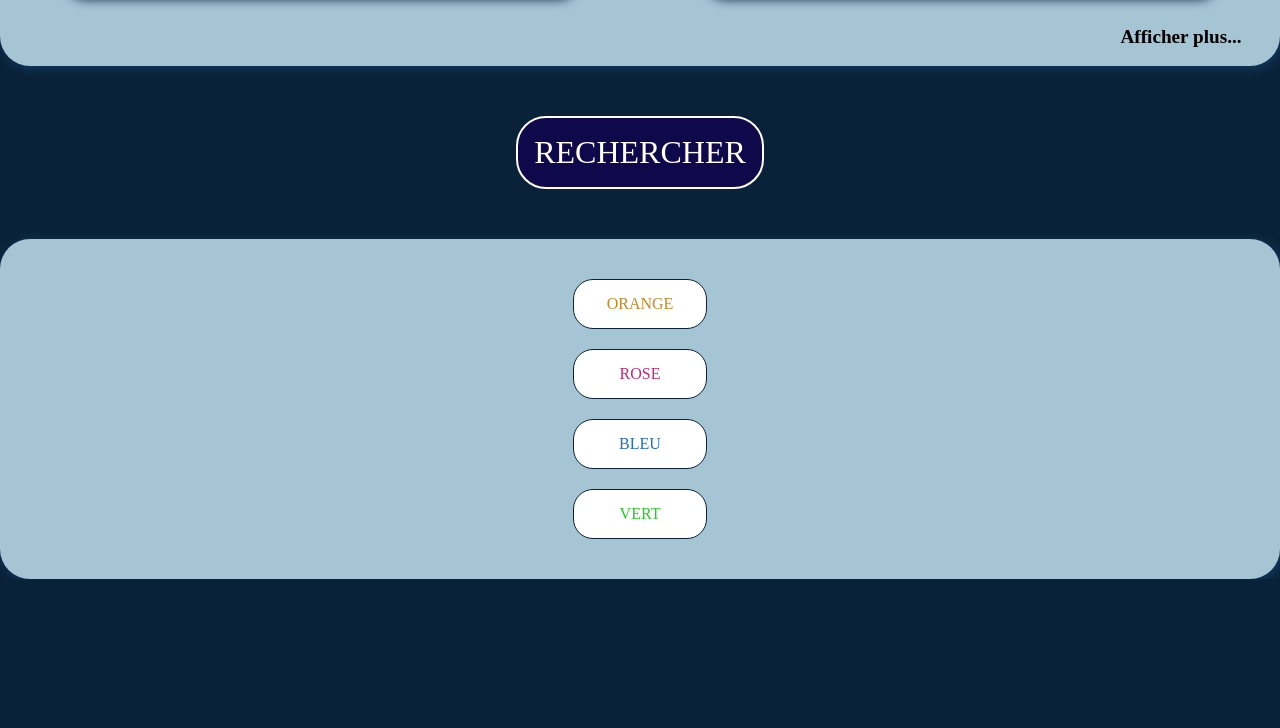
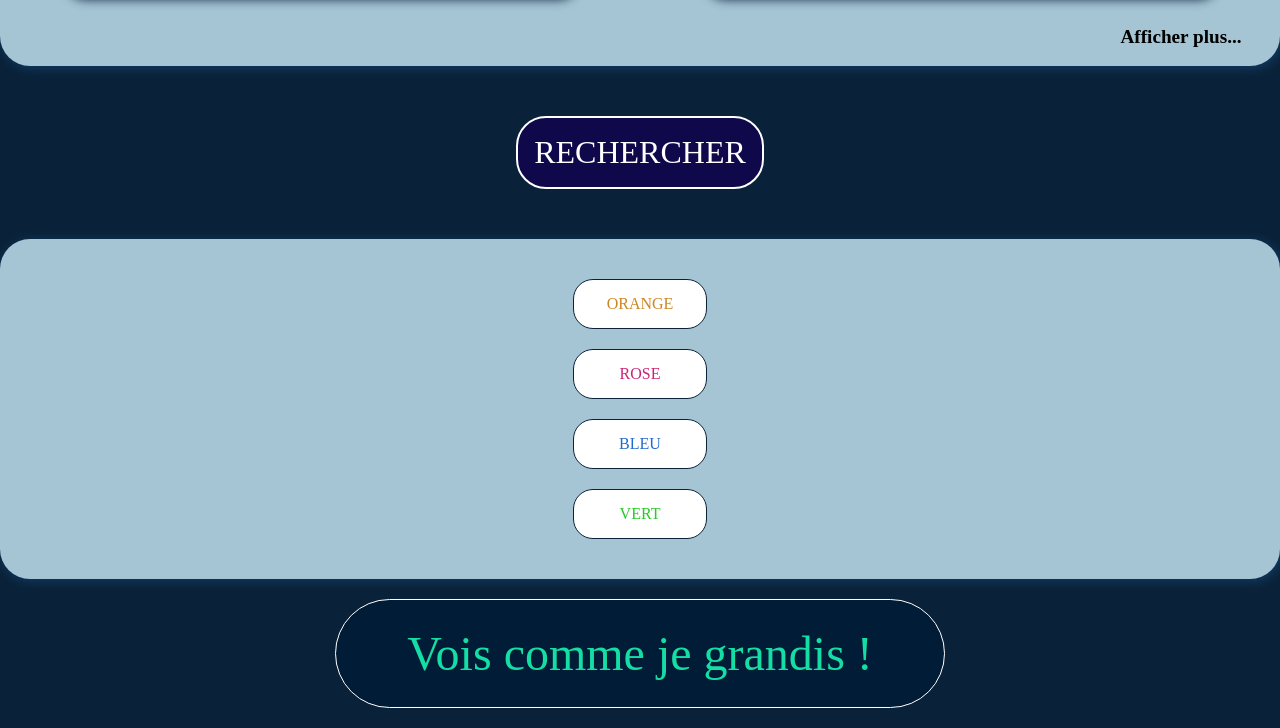
Before and after one commit to NanoFreelancePro/pratique-des-cours, a website: page index.html in a window 1280 px wide. Shown: the part 1380-2108 px from the top of the page. Before the commit the page ends 1959 px from the top, so only its background shows below. Drawn offline with Linux system fonts and the light colour scheme.

Commit message:
premiere transition, grossissement d'un bouton de 15% avec un tps de 400ms

```diff
--- a/index.html
+++ b/index.html
@@ -70,5 +70,13 @@
 	</article>
 
 
+	<!-- Transitions -->
+
+		<div class="container">
+			<div class="btn">
+				Vois comme je grandis !
+			</div>
+		</div>
+
 </body>
 </html>
--- a/sass/main.scss
+++ b/sass/main.scss
@@ -303,3 +303,26 @@ $heading--colors:(
         @include heading--color($heading--colors);
     }
 }
+
+
+/* TRANSITIONS */
+
+$cd-btn: #011c37;
+$cd-txt: #15DEA5;
+.btn {
+    width: 40%;
+    margin: 20px auto;
+    background: $cd-btn;
+    color: $cd-txt;
+    font-size: 3rem;
+    text-align: center;
+    cursor: pointer;
+    padding: 1.85rem 3rem;
+    border-radius: 10rem;
+    border: 1px solid #fff;
+    transform: scale(1);
+    transition: transform 400ms;
+    &:hover{
+        transform: scale(1.15);
+    }
+}
```
Also changed, not shown: public/css/style.css, 1 other file.
